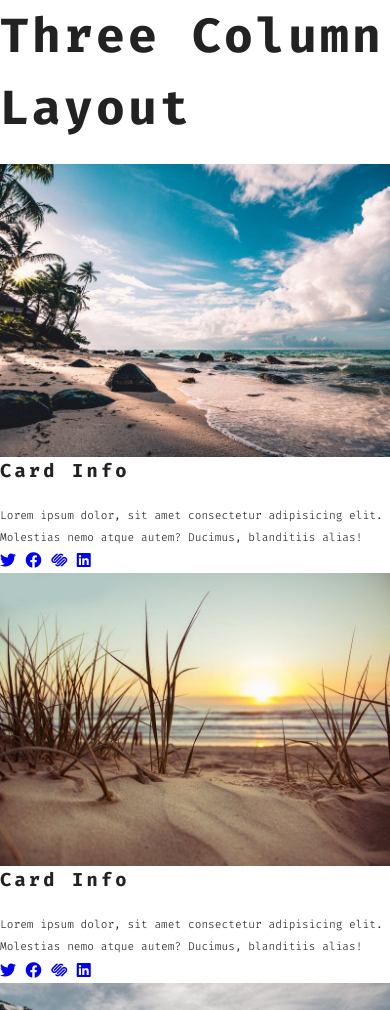
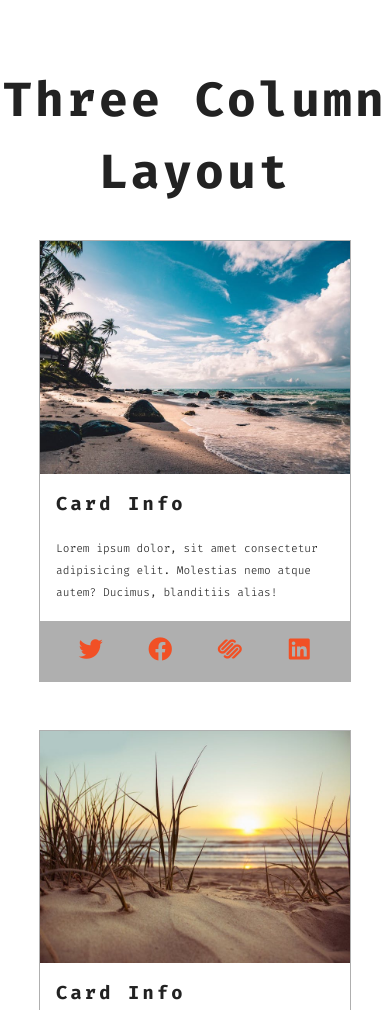
Before and after one commit to jongainza/grid_miniproject, a plain HTML site: page cards.html in a window 390 px wide. Shown: the top 1010 px of the page. Drawn offline with Linux system fonts and the light colour scheme.

Commit message:
cards css small screen

```diff
--- a/style.css
+++ b/style.css
@@ -137,3 +137,38 @@ hero
 cards
 ==============
 */
+.cards {
+  padding: 4rem 0;
+}
+.title {
+  text-align: center;
+}
+.cards-center {
+  width: 80vw;
+  max-width: 1170px;
+  margin: 2rem auto;
+}
+.card {
+  border: 1px solid var(--darkGrey);
+  margin-bottom: 3rem;
+}
+.card-info {
+  padding: 1rem;
+}
+.card-footer {
+  background: var(--darkGrey);
+  padding: 1rem;
+  display: grid;
+  grid-template-columns: repeat(4, 1fr);
+  justify-items: center;
+}
+.card-footer a {
+  color: var(--primaryColor);
+  transition: var(--mainTransition);
+}
+.card-footer a:hover {
+  color: var(--offWhite);
+}
+.card-footer i {
+  font-size: 1.5rem;
+}
```
